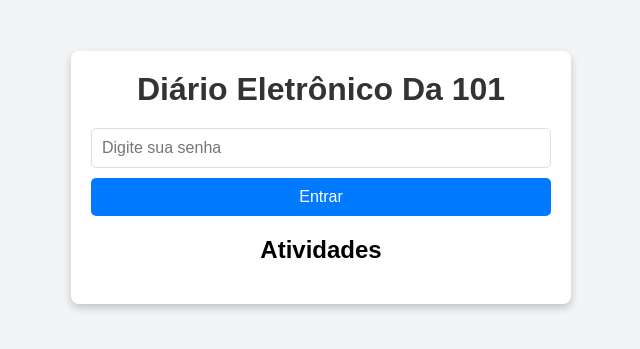
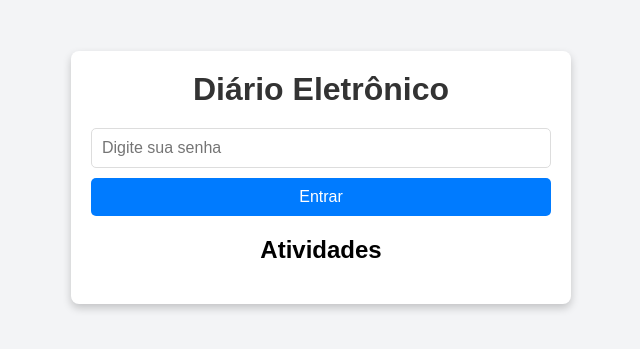
Before and after one commit to xWandersonxh/diario-2, a plain HTML site: page index.html in a window 1280 px wide. Shown: the part 223-572 px from the top of the page, without its empty margins (319-959 px from the left). Drawn offline with Linux system fonts and the light colour scheme.

Commit message:
Update index.html

```diff
--- a/index.html
+++ b/index.html
@@ -3,12 +3,12 @@
 <head>
     <meta charset="UTF-8">
     <meta name="viewport" content="width=device-width, initial-scale=1.0">
-    <title>Diário Eletrônico</title>
+    <title>Diário Eletrônico Da 101</title>
     <link rel="stylesheet" href="style.css">
 </head>
 <body>
     <div class="container">
-        <h1>Diário Eletrônico Da 101</h1>
+        <h1>Diário Eletrônico</h1>
 
         <!-- Formulário de Login -->
         <div id="login-section">
```
